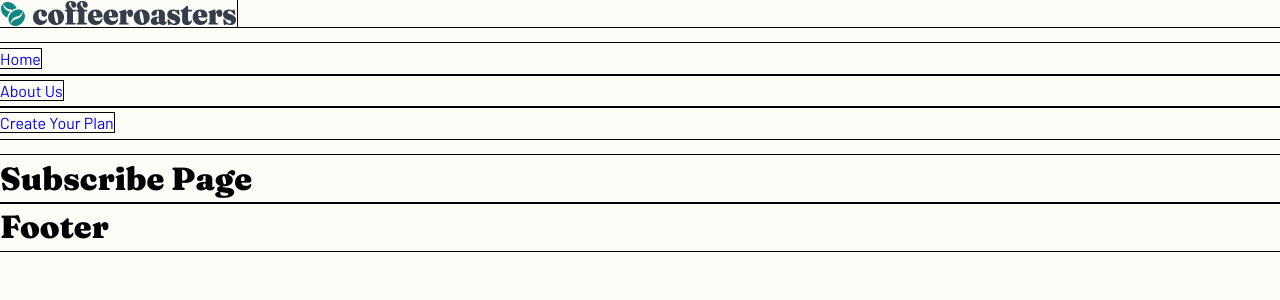
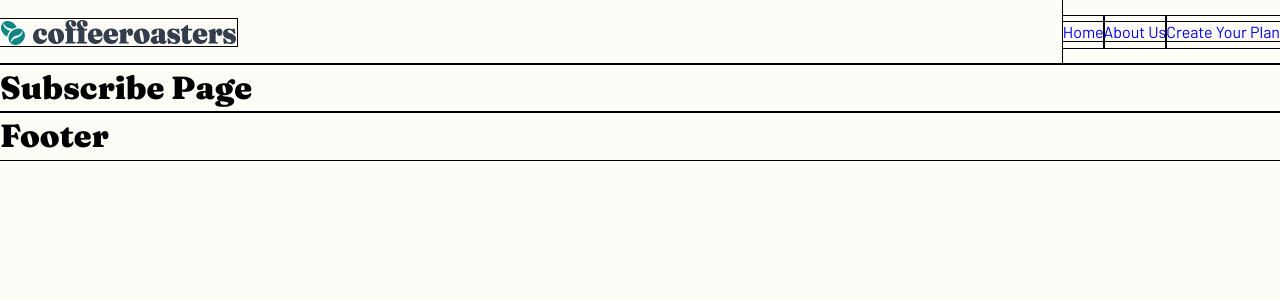
Before and after one commit to tlanettepollard/FEM-CoffeeRoasters-Subscription-Site-TLP, a React (Vite) app: page /subscribe in a window 1280 px wide. Shown: the top 300 px of the page. Built offline with nearby package versions, Linux system fonts and the light colour scheme.

Commit message:
Update: navbar
Signed-off-by: T. Lanette <TLPollard4516@gmail.com>

```diff
--- a/src/styles/layout/_navbar.scss
+++ b/src/styles/layout/_navbar.scss
@@ -1,2 +1,10 @@
 @use '../abstracts/' as *;
 @use '../base/' as *;
+
+nav {
+    @include flex(row, space-between, center);
+}
+
+nav ul {
+    @include flex(row, space-evenly, center);
+}
```
